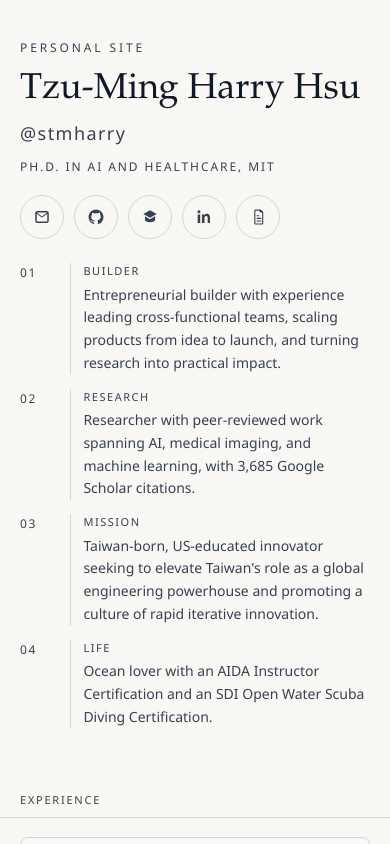
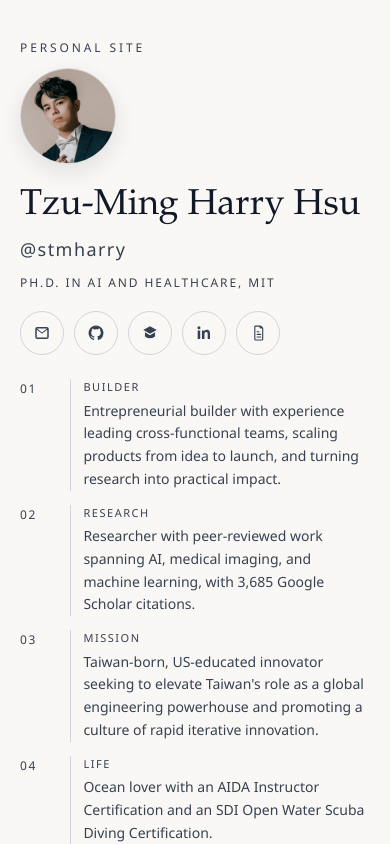
Before and after one commit to stmharry/stmharry.github.io, a React (Vite) app: page / in a window 390 px wide. Shown: the top 844 px of the page. Built offline with nearby package versions, Linux system fonts and the light colour scheme.

Commit message:
✨ feat(hero): add circular avatar with responsive layout tuning

```diff
--- a/src/components/Hero.tsx
+++ b/src/components/Hero.tsx
@@ -1,6 +1,7 @@
 import { PrimaryLinks } from "./PrimaryLinks";
 import type { LinkItem } from "../data/cv/types";
 import type { WebProfile } from "../data/cv/selectors";
+import { toPublicUrl } from "../lib/url";
 
 type HeroProps = {
   profile: WebProfile;
@@ -33,14 +34,29 @@ export const Hero = ({ profile, links }: HeroProps) => {
   return (
     <header className="mt-2 w-full sm:mt-4">
       <p className="text-xs tracking-[0.24em] text-(--ink-700) uppercase">Personal site</p>
-      <div className="mt-3 flex flex-col gap-1.5 sm:mt-4 sm:flex-row sm:items-baseline sm:justify-start sm:gap-4">
-        <h1 className="text-4xl leading-tight font-medium sm:text-6xl" style={{ fontFamily: "var(--font-serif)" }}>
-          {profile.name}
-        </h1>
-        <p className="text-left text-lg tracking-[0.08em] text-(--ink-700) sm:text-2xl">@stmharry</p>
+      <div className="mt-3 flex flex-col gap-5 sm:mt-4 md:flex-row md:items-start md:justify-between md:gap-8">
+        <div className="order-2 min-w-0 md:order-1">
+          <div className="flex flex-col gap-1.5 md:flex-row md:items-baseline md:justify-start md:gap-4">
+            <h1 className="text-4xl leading-tight font-medium sm:text-5xl md:text-6xl" style={{ fontFamily: "var(--font-serif)" }}>
+              {profile.name}
+            </h1>
+            <p className="text-left text-lg tracking-[0.08em] text-(--ink-700) sm:text-xl md:text-2xl">@stmharry</p>
+          </div>
+          <p className="mt-3 text-xs tracking-[0.16em] text-(--ink-700) uppercase sm:mt-4 sm:text-sm">{profile.headline}</p>
+          <PrimaryLinks links={links} className="mt-5 sm:mt-6" />
+        </div>
+
+        <figure className="order-1 shrink-0 self-start md:order-2 md:-mt-4">
+          <img
+            src={toPublicUrl("/assets/profile/harry-avatar.jpg")}
+            alt="Portrait of Tzu-Ming Harry Hsu"
+            className="h-24 w-24 rounded-full border border-(--line) object-cover object-[50%_26%] shadow-[0_8px_22px_color-mix(in_oklab,var(--ink-900),transparent_90%)] sm:h-32 sm:w-32"
+            loading="eager"
+            decoding="async"
+          />
+        </figure>
       </div>
-      <p className="mt-3 text-xs tracking-[0.16em] text-(--ink-700) uppercase sm:mt-4 sm:text-sm">{profile.headline}</p>
-      <PrimaryLinks links={links} className="mt-5 sm:mt-6" />
+
       <div className="mt-6 max-w-4xl">
         <StatementRail bullets={profile.summaryBullets} />
       </div>
```
Also changed, not shown: public/assets/profile/harry-avatar.jpg (added).
